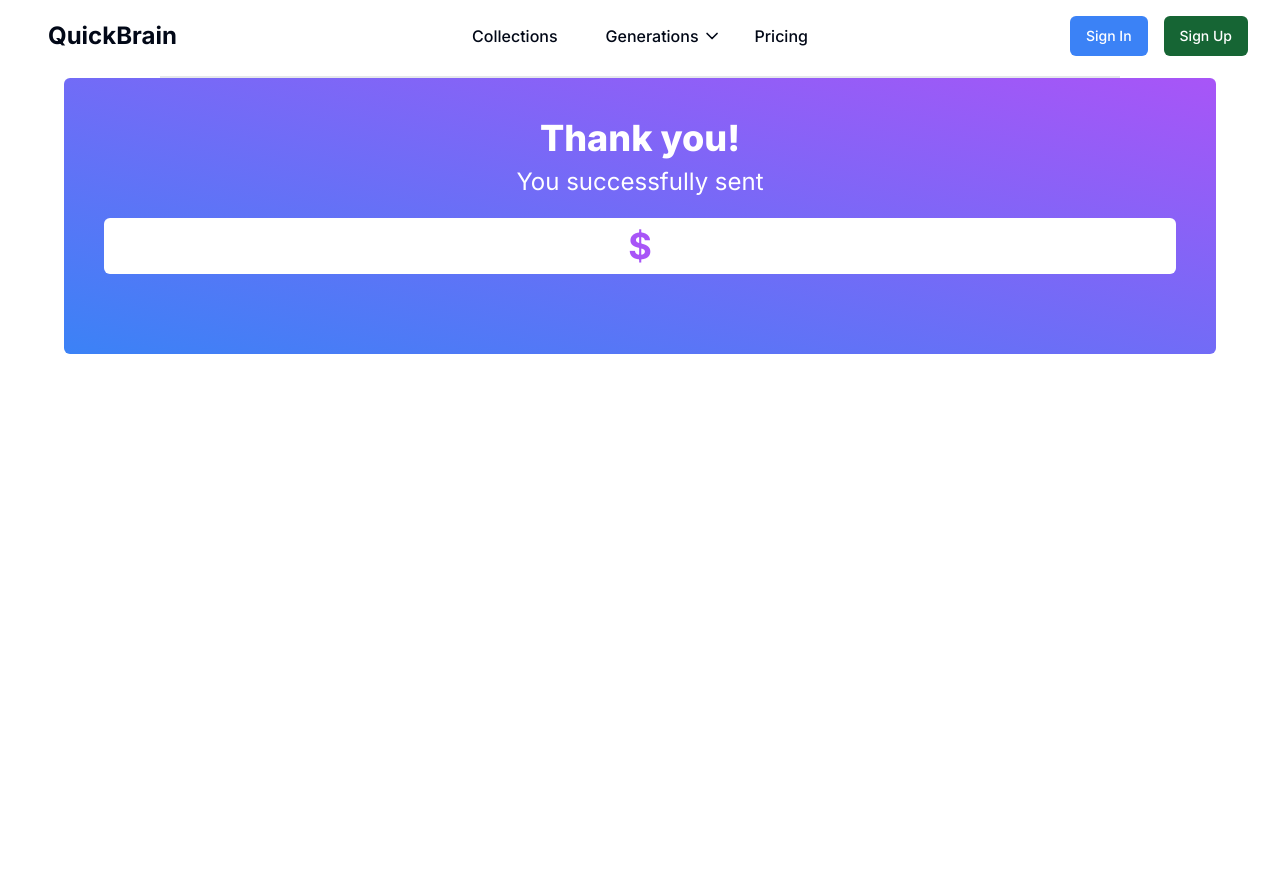
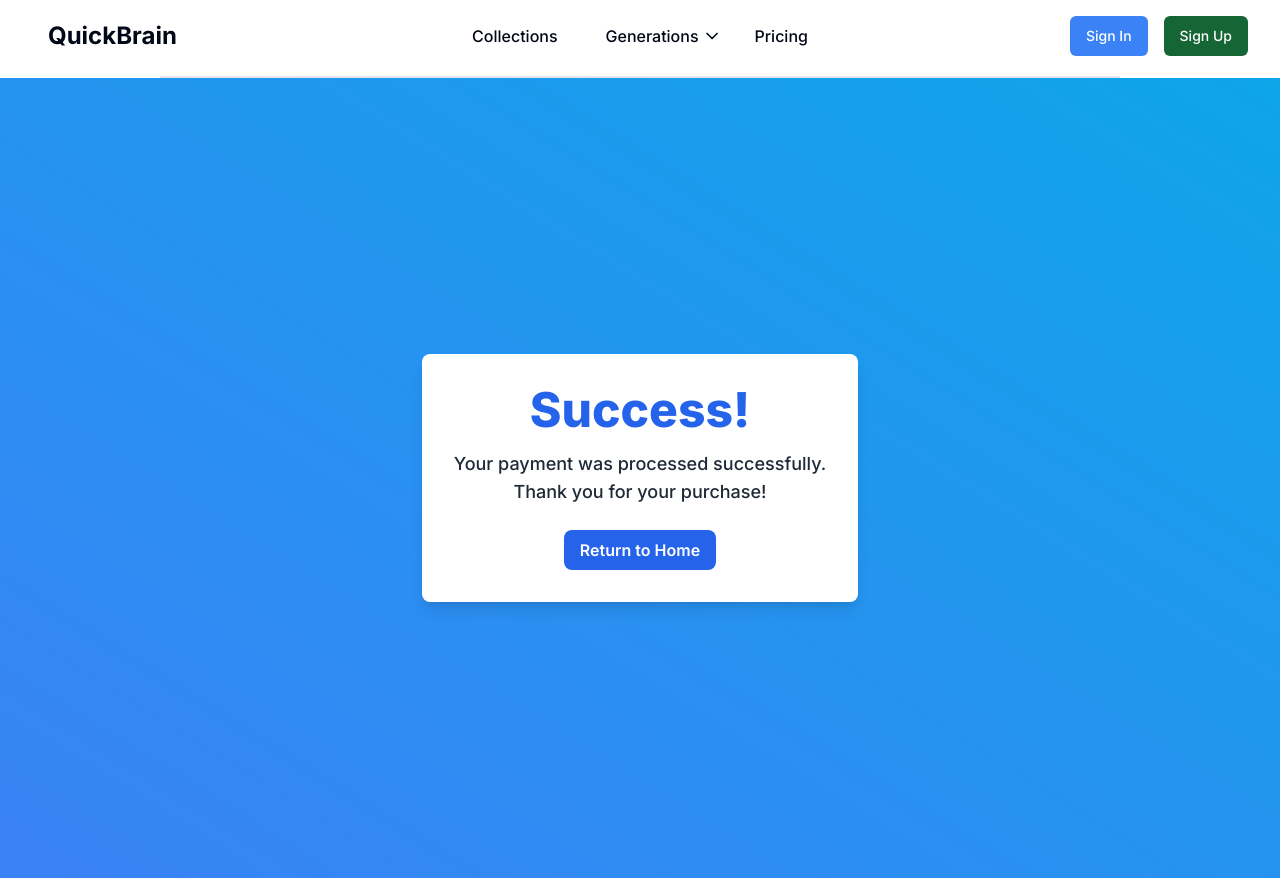
Before and after one commit to na2099/quick-brain, a Next.js app: page /payment-success in a window 1280 px wide. Before the commit the page ends 800 px from the top, so only its background shows below. Built offline with nearby package versions, Linux system fonts and the light colour scheme; no server answers.

Commit message:
chore: Refactor page component names, update dependencies, and improve UI for sign-in and sign-up pages

```diff
--- a/app/payment-success/page.tsx
+++ b/app/payment-success/page.tsx
@@ -1,15 +1,23 @@
-export default function PaymentSuccess({
-  searchParams: { amount },
-}: {
-  searchParams: { amount: string };
-}) {
+"use client"
+
+export default function PaymentSuccess() {
   return (
-    <main className="max-w-6xl mx-auto p-10 text-white text-center border-m-10 rounded-md bg-gradient-to-tr from-blue-500 to-purple-500">
-      <div className="mb-10">
-        <h1 className="text-4xl font-extrabold mb-2">Thank you!</h1>
-        <h2 className="text-2xl">You successfully sent</h2>
-        <div className="bg-white p-2 rounded-md text-purple-500 mt-5 text-4xl font-bold">
-          ${amount}
+    <main className="flex flex-col items-center justify-center min-h-screen bg-gradient-to-tr from-blue-500 to-sky-500 text-white p-10">
+      <div className="bg-white rounded-lg p-8 shadow-lg text-center max-w-md">
+        <h1 className="text-5xl font-extrabold text-blue-600 mb-4">Success!</h1>
+        <p className="text-lg font-medium text-gray-800">
+          Your payment was processed successfully.
+        </p>
+        <p className="text-lg font-medium text-gray-800">
+          Thank you for your purchase!
+        </p>
+        <div className="mt-6">
+          <button
+            onClick={() => window.location.href = "/"}
+            className="bg-blue-600 hover:bg-blue-700 text-white font-semibold py-2 px-4 rounded-lg transition ease-in-out duration-300"
+          >
+            Return to Home
+          </button>
         </div>
       </div>
     </main>
--- a/app/payment/page.tsx
+++ b/app/payment/page.tsx
@@ -12,18 +12,16 @@ if (process.env.NEXT_PUBLIC_STRIPE_PUBLIC_KEY === undefined) {
 const stripePromise = loadStripe(process.env.NEXT_PUBLIC_STRIPE_PUBLIC_KEY);
 
 export default function PaymentPage() {
-  const amount = 49.99;
+  const amount = 5.00;
 
   return (
-    <main className="max-w-6xl mx-auto p-10 text-white text-center border m-10 rounded-md bg-gradient-to-tr from-blue-500 to-purple-500">
-      <div className="mb-10">
-        <h1 className="text-4xl font-extrabold mb-2">Sonny</h1>
-        <h2 className="text-2xl">
-          has requested
-          <span className="font-bold"> ${amount}</span>
-        </h2>
+    <main className="flex flex-col justify-center items-center min-h-screen p-5 bg-gradient-to-r from-sky-400 to-blue-500">
+      <div className="text-center mb-10 text-white">
+        <h1 className="text-4xl font-extrabold mb-4">QuickBrain Payment</h1>
+        <p className="text-lg">You are about to purchase Pro features for only <span className="font-bold">${amount}</span></p>
       </div>
 
+      <div className="w-full max-w-md bg-white p-8 rounded-lg shadow-lg">
         <Elements
           stripe={stripePromise}
           options={{
@@ -34,6 +32,7 @@ export default function PaymentPage() {
         >
           <CheckoutPage amount={amount} />
         </Elements>
+      </div>
     </main>
   );
 }
--- a/app/pricing/page.tsx
+++ b/app/pricing/page.tsx
@@ -1,10 +1,26 @@
+"use client"
+
+import { useUser } from "@clerk/nextjs";
+import { useRouter } from "next/navigation";
 import { Container } from "@mui/material";
 import { Card, CardHeader, CardTitle, CardContent } from "@/components/ui/card";
-import { Button } from "@/components/ui/button";
 import { CircleCheck, CircleX } from "lucide-react";
 import Link from "next/link";
 
 export default function PricingPage() {
+  const { user } = useUser();
+  const router = useRouter();
+
+  const handleProButtonClick = () => {
+    if (user) {
+      // User is signed in, redirect directly to payment page
+      router.push("/payment");
+    } else {
+      // User is not signed in, redirect to sign-in page with redirectUrl
+      router.push("/sign-in?redirectUrl=/payment");
+    }
+  };
+
   return (
     <Container maxWidth="xl">
       {/* Hero Text for the page */}
@@ -92,9 +108,12 @@ export default function PricingPage() {
             <p className="mt-2 text-gray-600">
               The basics for automating your design tokens and assets syncing.
             </p>
-            <button className="mt-7 bg-orange-600 hover:bg-orange-700 text-white w-full rounded-lg button">
+            <button
+              className="mt-7 bg-orange-600 hover:bg-orange-700 text-white w-full rounded-lg button"
+              onClick={handleProButtonClick}
+            >
               <div className="text font-semibold leading-6 antialiased">
-                <Link href="/sign-in">Unlock Pro Features</Link>
+                Unlock Pro Features
               </div>
             </button>
             <ul className="mt-14 space-y-3">
@@ -126,8 +145,6 @@ export default function PricingPage() {
           </CardContent>
         </Card>
       </div>
-
-      {/* Footer Component */}
     </Container>
   );
 }
--- a/app/sign-in/[[...sign-in]]/page.tsx
+++ b/app/sign-in/[[...sign-in]]/page.tsx
@@ -1,9 +1,33 @@
-import { SignIn } from "@clerk/nextjs";
+"use client";
+
+import { useEffect } from "react";
+import { SignIn, useAuth } from "@clerk/nextjs";
+import { useRouter, useSearchParams } from "next/navigation";
 
 export default function SignInPage() {
+  const { isLoaded, userId } = useAuth();
+  const router = useRouter();
+  const searchParams = useSearchParams();
+  const redirectUrl = searchParams.get("redirectUrl");
+
+  useEffect(() => {
+    if (isLoaded && userId) {
+      router.push(redirectUrl || "/");
+    }
+  }, [isLoaded, userId, redirectUrl, router]);
+
+  if (!isLoaded) {
+    // Show a loading state while waiting for Clerk to load the auth state
+    return <div className="min-h-screen flex items-center justify-center">Loading...</div>;
+  }
+
   return (
-    <div className="min-h-screen flex items-center justify-center bg-gray-100">
-        <SignIn />
+    <div className="flex flex-col justify-center items-center min-h-screen bg-gray-100">
+      <SignIn
+        routing="path"
+        path="/sign-in"
+        fallbackRedirectUrl={redirectUrl || "/"}
+      />
     </div>
   );
 }
--- a/components/CheckoutPage.tsx
+++ b/components/CheckoutPage.tsx
@@ -47,7 +47,7 @@ const CheckoutPage = ({ amount }: { amount: number }) => {
       elements,
       clientSecret,
       confirmParams: {
-        return_url: `https://www.localhost:3000/payment-success?amount=${amount}`,
+        return_url: `http://www.localhost:3000/payment-success`,
       },
     });
 
```
Also changed, not shown: 1 other file (tests, documents, lock files or other folders). Lines whose indentation alone changed are shown as unchanged.
